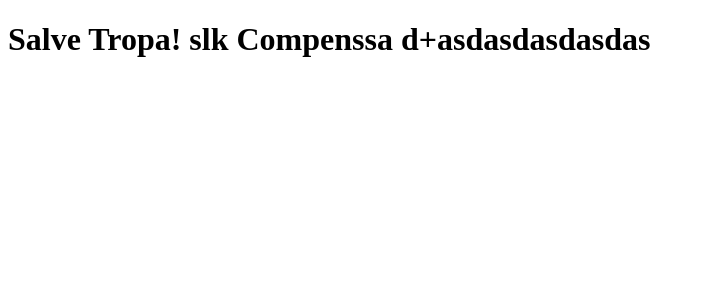
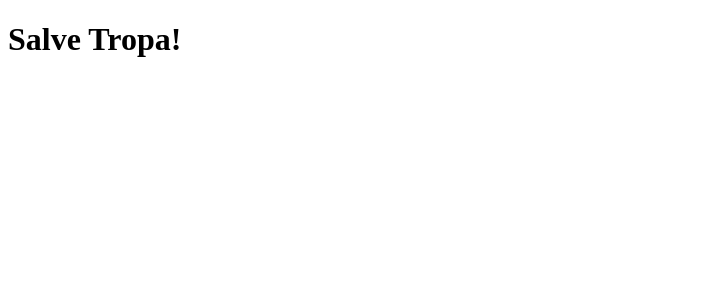
Before and after one commit to NicolasVSilva/TabnewsClone, a Next.js app: page / in a window 1280 px wide. Shown: the top 300 px of the page, without its empty margins (0-704 px from the left). Built offline with nearby package versions, Linux system fonts and the light colour scheme.

Commit message:
alterando a frase

```diff
--- a/pages/index.js
+++ b/pages/index.js
@@ -1,5 +1,5 @@
 function Home() {
-  return <h1>Salve Tropa! slk Compenssa d+asdasdasdasdas</h1>;
+  return <h1>Salve Tropa!</h1>;
 }
 
 export default Home;
```
